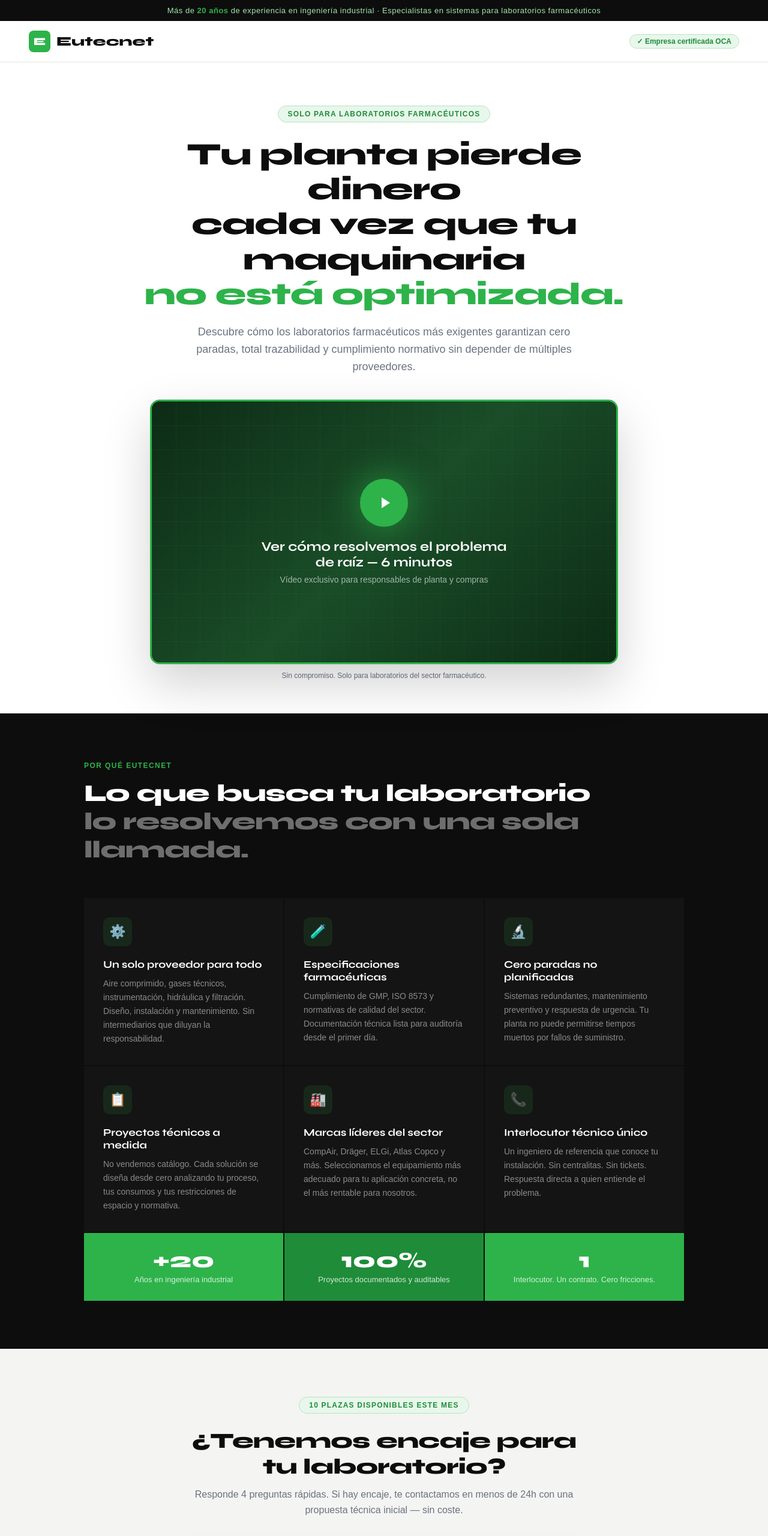
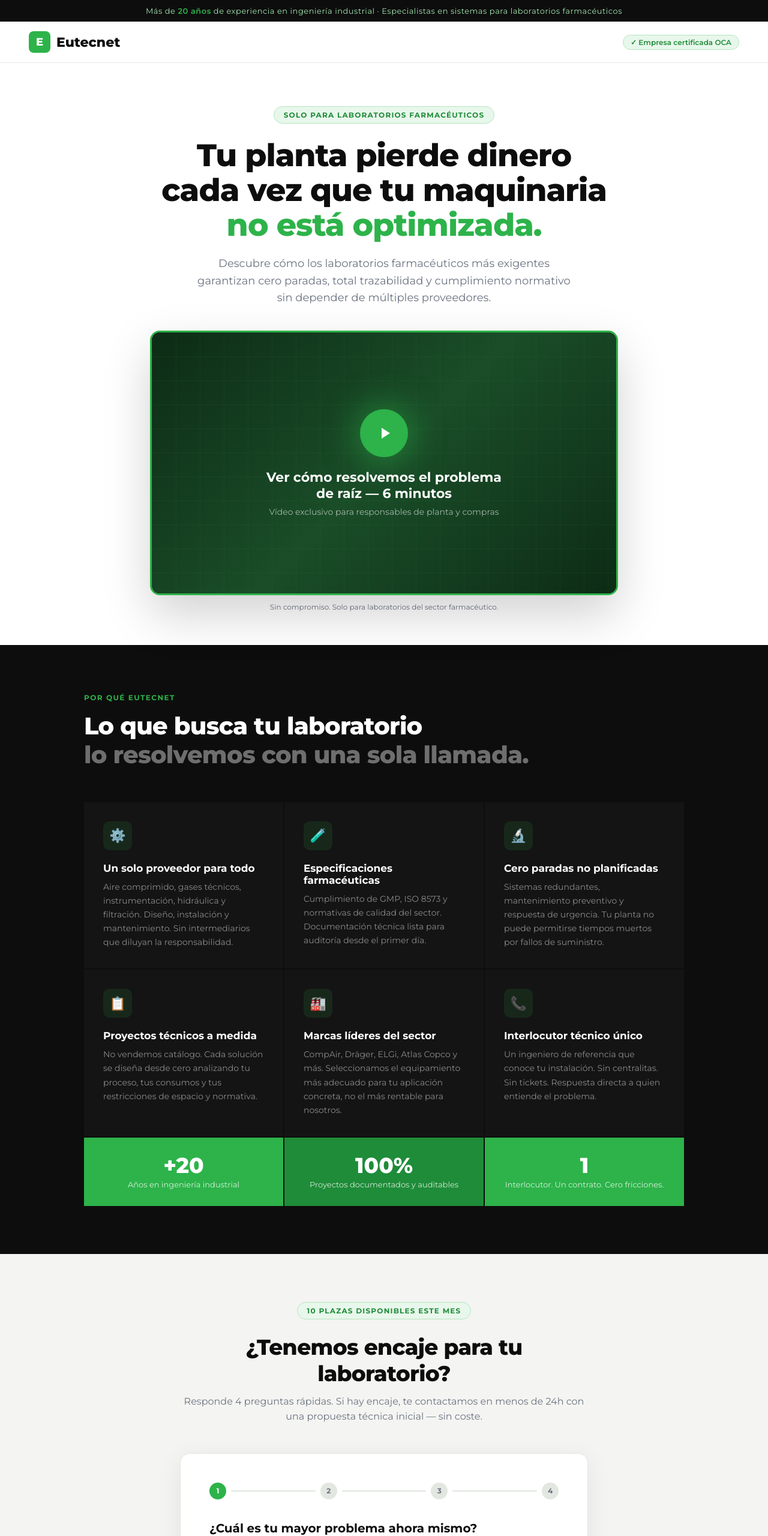
Before and after one commit to eutecnet/landing, a plain HTML site: page index.html in a window 1280 px wide. Shown: the top 2560 px of the page at 60% size. Drawn offline with Linux system fonts and the light colour scheme.

Commit message:
Update index.html

```diff
--- a/index.html
+++ b/index.html
@@ -4,7 +4,7 @@
 <meta charset="UTF-8">
 <meta name="viewport" content="width=device-width, initial-scale=1.0">
 <title>Eutecnet — Soluciones para Laboratorios Farmacéuticos</title>
-<link href="https://fonts.googleapis.com/css2?family=Syne:wght@400;600;700;800&family=DM+Sans:wght@300;400;500&display=swap" rel="stylesheet">
+<link href="https://fonts.googleapis.com/css2?family=Montserrat:wght@400;600;700;800&family=DM+Sans:wght@300;400;500&display=swap" rel="stylesheet">
 <style>
   :root {
     --green: #2db34a;
@@ -58,7 +58,7 @@
     display: flex;
     align-items: center;
     gap: 10px;
-    font-family: 'Syne', sans-serif;
+    font-family: 'Montserrat', sans-serif;
     font-weight: 800;
     font-size: 22px;
     color: var(--black);
@@ -106,7 +106,7 @@
   }
 
   h1 {
-    font-family: 'Syne', sans-serif;
+    font-family: 'Montserrat', sans-serif;
     font-size: clamp(32px, 5vw, 52px);
     font-weight: 800;
     line-height: 1.12;
@@ -192,7 +192,7 @@
   .play-btn svg { margin-left: 5px; }
 
   .vsl-title {
-    font-family: 'Syne', sans-serif;
+    font-family: 'Montserrat', sans-serif;
     font-size: clamp(16px, 2.5vw, 22px);
     font-weight: 700;
     color: white;
@@ -277,7 +277,7 @@
   .btn-primary {
     background: var(--white);
     color: var(--green-dark);
-    font-family: 'Syne', sans-serif;
+    font-family: 'Montserrat', sans-serif;
     font-size: 15px;
     font-weight: 700;
     padding: 14px 32px;
@@ -299,7 +299,7 @@
   .btn-green {
     background: var(--green);
     color: white;
-    font-family: 'Syne', sans-serif;
+    font-family: 'Montserrat', sans-serif;
     font-size: 16px;
     font-weight: 700;
     padding: 16px 40px;
@@ -341,7 +341,7 @@
   }
 
   .section-title {
-    font-family: 'Syne', sans-serif;
+    font-family: 'Montserrat', sans-serif;
     font-size: clamp(26px, 4vw, 40px);
     font-weight: 800;
     line-height: 1.18;
@@ -388,7 +388,7 @@
   }
 
   .benefit-card h3 {
-    font-family: 'Syne', sans-serif;
+    font-family: 'Montserrat', sans-serif;
     font-size: 17px;
     font-weight: 700;
     margin-bottom: 10px;
@@ -416,7 +416,7 @@
   }
 
   .stat-number {
-    font-family: 'Syne', sans-serif;
+    font-family: 'Montserrat', sans-serif;
     font-size: 36px;
     font-weight: 800;
     color: white;
@@ -445,7 +445,7 @@
   .form-header { text-align: center; margin-bottom: 48px; }
 
   .form-header h2 {
-    font-family: 'Syne', sans-serif;
+    font-family: 'Montserrat', sans-serif;
     font-size: clamp(24px, 3.5vw, 36px);
     font-weight: 800;
     margin-bottom: 12px;
@@ -508,7 +508,7 @@
   }
 
   .form-question {
-    font-family: 'Syne', sans-serif;
+    font-family: 'Montserrat', sans-serif;
     font-size: 20px;
     font-weight: 700;
     margin-bottom: 8px;
@@ -602,7 +602,7 @@
   .btn-next {
     background: var(--green);
     color: white;
-    font-family: 'Syne', sans-serif;
+    font-family: 'Montserrat', sans-serif;
     font-size: 15px;
     font-weight: 700;
     padding: 13px 28px;
@@ -687,7 +687,7 @@
   .modal-box .pill { margin-bottom: 12px; }
 
   .modal-box h2 {
-    font-family: 'Syne', sans-serif;
+    font-family: 'Montserrat', sans-serif;
     font-size: 24px;
     font-weight: 800;
     margin-bottom: 8px;
@@ -1015,7 +1015,7 @@
       <!-- SUCCESS -->
       <div class="form-success" id="formSuccess">
         <div class="success-icon">✅</div>
-        <h3 style="font-family:'Syne',sans-serif;font-size:22px;font-weight:800;margin-bottom:10px;">
+        <h3 style="font-family:'Montserrat',sans-serif;font-size:22px;font-weight:800;margin-bottom:10px;">
           Solicitud recibida
         </h3>
         <p style="color:var(--text-muted);line-height:1.6;margin-bottom:24px;">
```
